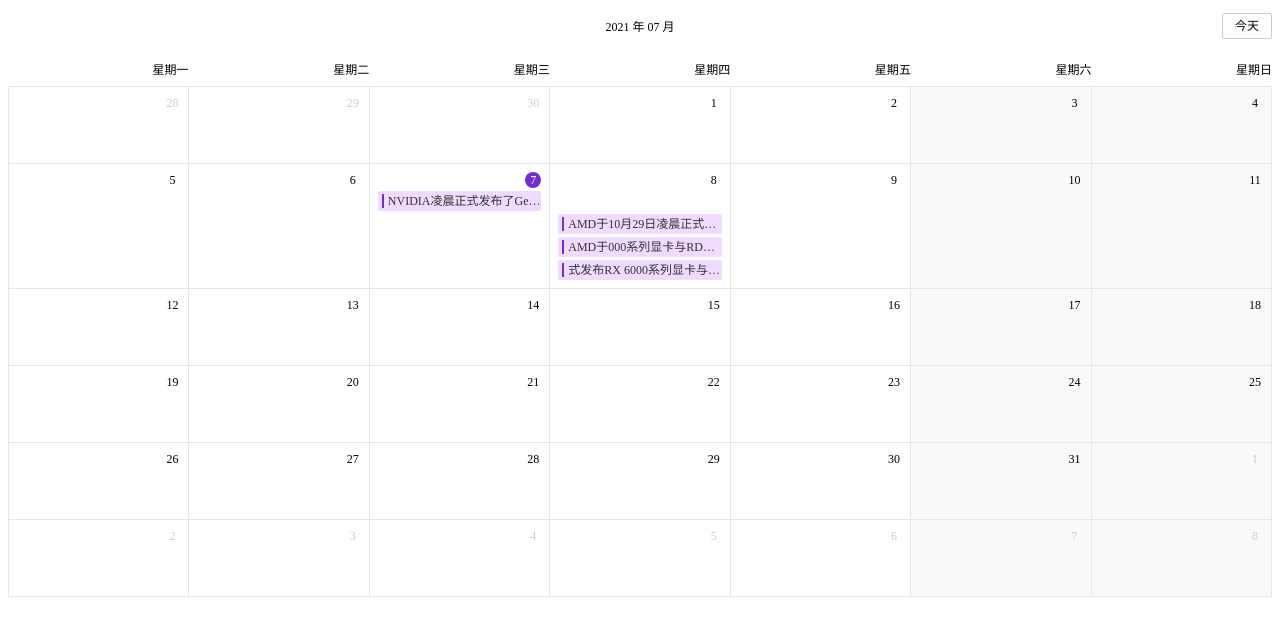
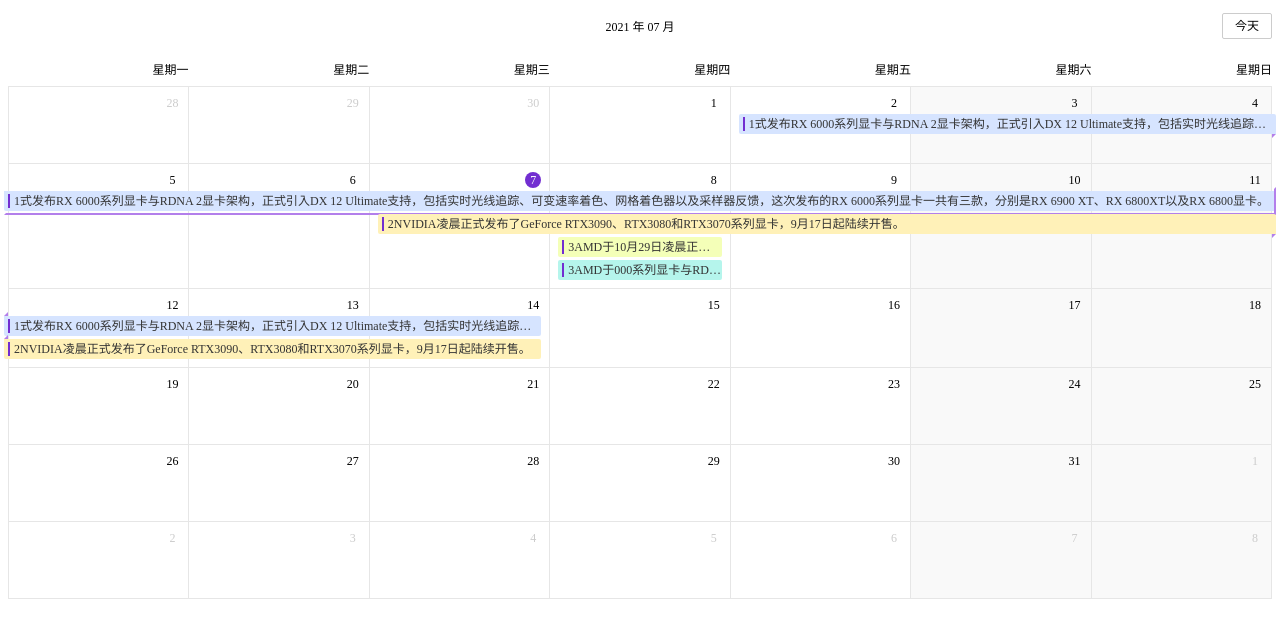
Before and after one commit to haolic/edit-calendar, a React (Vite) app: page / in a window 1280 px wide. Shown: the top 638 px of the page. Built offline with nearby package versions, Linux system fonts and the light colour scheme; a web font is replaced by a local one.

Commit message:
feat: 调整事件条样式

```diff
--- a/src/App.tsx
+++ b/src/App.tsx
@@ -15,23 +15,30 @@
         dayjs().format('YYYY-MM-DD'),
         dayjs().add(7, 'days').format('YYYY-MM-DD'),
       ],
+      color: '#fff1b8',
       title:
-        'NVIDIA凌晨正式发布了GeForce RTX3090、RTX3080和RTX3070系列显卡，9月17日起陆续开售。',
+        '2NVIDIA凌晨正式发布了GeForce RTX3090、RTX3080和RTX3070系列显卡，9月17日起陆续开售。',
     },
     {
       timeRange: dayjs().add(1, 'day').format('YYYY-MM-DD'),
+      color: '#f4ffb8',
       title:
-        'AMD于10月29日凌晨正式发布RX 6000系列显卡与RDNA 2显卡架构，正式引入DX 12 Ultimate支持，包括实时光线追踪、可变速率着色、网格着色器以及采样器反馈，这次发布的RX 6000系列显卡一共有三款，分别是RX 6900 XT、RX 6800XT以及RX 6800显卡。',
+        '3AMD于10月29日凌晨正式发布RX 6000系列显卡与RDNA 2显卡架构，正式引入DX 12 Ultimate支持，包括实时光线追踪、可变速率着色、网格着色器以及采样器反馈，这次发布的RX 6000系列显卡一共有三款，分别是RX 6900 XT、RX 6800XT以及RX 6800显卡。',
     },
     {
       timeRange: dayjs().add(1, 'day').format('YYYY-MM-DD'),
+      color: '#b5f5ec',
       title:
-        'AMD于000系列显卡与RDNA 2显卡架构，正式引入DX 12 Ultimate支持，包括实时光线追踪、可变速率着色、网格着色器以及采样器反馈，这次发布的RX 6000系列显卡一共有三款，分别是RX 6900 XT、RX 6800XT以及RX 6800显卡。',
+        '3AMD于000系列显卡与RDNA 2显卡架构，正式引入DX 12 Ultimate支持，包括实时光线追踪、可变速率着色、网格着色器以及采样器反馈，这次发布的RX 6000系列显卡一共有三款，分别是RX 6900 XT、RX 6800XT以及RX 6800显卡。',
     },
     {
-      timeRange: dayjs().add(1, 'day').format('YYYY-MM-DD'),
+      timeRange: [
+        dayjs().subtract(5, 'days').format('YYYY-MM-DD'),
+        dayjs().add(7, 'days').format('YYYY-MM-DD'),
+      ],
+      color: '#d6e4ff',
       title:
-        '式发布RX 6000系列显卡与RDNA 2显卡架构，正式引入DX 12 Ultimate支持，包括实时光线追踪、可变速率着色、网格着色器以及采样器反馈，这次发布的RX 6000系列显卡一共有三款，分别是RX 6900 XT、RX 6800XT以及RX 6800显卡。',
+        '1式发布RX 6000系列显卡与RDNA 2显卡架构，正式引入DX 12 Ultimate支持，包括实时光线追踪、可变速率着色、网格着色器以及采样器反馈，这次发布的RX 6000系列显卡一共有三款，分别是RX 6900 XT、RX 6800XT以及RX 6800显卡。',
     },
   ];
 
--- a/src/components/date-cell/index.less
+++ b/src/components/date-cell/index.less
@@ -13,7 +13,6 @@
   border-left: @border;
   border-top: @border;
   transition: background 0.25s;
-  padding: 8px;
   position: relative;
   width: 0px;
   &:last-child {
@@ -79,7 +78,8 @@
   text-overflow: ellipsis;
 }
 
-.hlc-event-start {
+.hlc-event-first-day,
+.hlc-event-week-first-day {
   background-color: var(--purple-2);
   border-radius: 2px;
   position: relative;
@@ -94,4 +94,31 @@
     margin: 0 4px;
     background-color: var(--main-color);
   }
+  &.hlc-event-last-day {
+    width: 100%;
+  }
+  &.hlc-event-need-break {
+    border-bottom-right-radius: 0;
+    &::after {
+      content: '';
+      position: absolute;
+      bottom: -4px;
+      right: 0px;
+      border: 2px solid var(--purple-4);
+      border-bottom-color: transparent;
+      border-right-color: transparent;
+    }
+  }
+  &.hlc-event-need-prev {
+    border-top-left-radius: 0;
+    &::after {
+      content: '';
+      position: absolute;
+      top: -4px;
+      left: 0px;
+      border: 2px solid var(--purple-4);
+      border-left-color: transparent;
+      border-top-color: transparent;
+    }
+  }
 }
--- a/src/components/date-cell/index.tsx
+++ b/src/components/date-cell/index.tsx
@@ -3,7 +3,8 @@
 import classnames from 'classnames';
 import isoWeek from 'dayjs/plugin/isoWeek';
 import { IDateCell } from '@/components/types';
-import computedWidth from '@/utils/computedWidth';
+import computedStyle from '@/utils/computedStyle';
+import { CELL_PADDING } from '@/config/constant';
 
 import './index.less';
 
@@ -18,19 +19,33 @@
     'current-date': date.isSame(dayjs(), 'day'), // 今天
     weekend: day === 0 || day === 6 || day === 7, // 周末
   });
+
   return (
-    <div key={date.format()} className={cls}>
+    <div key={date.format()} className={cls} style={{ padding: CELL_PADDING }}>
       <span className="date-text">{date.format('D')}</span>
-      {events.map((el, idx) => {
-        const { isEventFirstDay } = el;
-        const cls = classnames('hlc-event', {
-          'hlc-event-start': isEventFirstDay,
+      {events.map((eventItem, idx) => {
+        const { isEventFirstDay, title } = eventItem;
+
+        const eventInWeekFirstDay = day === date.startOf('week').day();
+
+        const showThisEventBox = isEventFirstDay || eventInWeekFirstDay;
+        let style = undefined;
+        let extraClassName = undefined;
+        if (showThisEventBox) {
+          const computedStyleObj = computedStyle(eventItem, date);
+          style = computedStyleObj.style;
+          extraClassName = computedStyleObj.classname;
+        }
+        const cls = classnames('hlc-event', extraClassName, {
+          'hlc-event-first-day': isEventFirstDay,
+          'hlc-event-week-first-day': eventInWeekFirstDay,
         });
-        const width = computedWidth(el);
+
         return (
-          <div key={idx} className={cls} style={{ width }}>
-            {isEventFirstDay && (
-              <div className="hlc-event-text">{el.title || '未命名'}</div>
+          <div key={idx} className={cls} style={style}>
+            {/* 事件起始日期或不是起始日期，但是在每周第一天里需要显示title */}
+            {showThisEventBox && (
+              <div className="hlc-event-text">{title || '未命名事件'}</div>
             )}
           </div>
         );
--- a/src/components/datepanel/index.tsx
+++ b/src/components/datepanel/index.tsx
@@ -1,5 +1,6 @@
 import React, { useEffect, useState } from 'react';
 import chunk from 'lodash/chunk';
+import dayjs from 'dayjs';
 import DateCell from '../date-cell';
 import { IDatepanel, DateCellItem } from '@/components/types';
 import dateInfoGen from '@/utils/dateInfoGen';
@@ -15,8 +16,23 @@
   useEffect(() => {
     const startDate = value.startOf('month').startOf('week');
     const endDate = startDate.add(42, 'days');
-
-    const arr = dateInfoGen(startDate, endDate, eventList);
+    const sortedEventList = eventList.sort((a, b) => {
+      console.log(a, b);
+      let _a = a.timeRange;
+      let _b = b.timeRange;
+      if (Array.isArray(a.timeRange)) {
+        _a = a.timeRange[0];
+      }
+      if (Array.isArray(b.timeRange)) {
+        _b = b.timeRange[0];
+      }
+      if (dayjs(_a as string).isAfter(dayjs(_b as string))) {
+        return 0;
+      } else {
+        return -1;
+      }
+    });
+    const arr = dateInfoGen(startDate, endDate, sortedEventList);
     setAllDate(chunk(arr, 7));
   }, [value, eventList, firstDayOfWeek]);
 
--- /dev/null
+++ b/src/config/constant.ts
@@ -0,0 +1 @@
+export const CELL_PADDING = 8;
--- /dev/null
+++ b/src/utils/computedStyle.ts
@@ -0,0 +1,84 @@
+import React from 'react';
+import { IEventItem } from '@/components/types';
+import dayjs, { Dayjs } from 'dayjs';
+import { CELL_PADDING } from '@/config/constant';
+
+const computedStyle = (
+  cell: IEventItem,
+  date: Dayjs
+): {
+  style?: React.CSSProperties;
+  classname?: string;
+} => {
+  const { timeRange } = cell;
+  if (Array.isArray(timeRange)) {
+    // 区间事件
+    const [start, end] = timeRange;
+    const thisWeek = date.endOf('week');
+    const endDayjs = dayjs(end);
+    const startDayjs = dayjs(start);
+    let classnameStr = '';
+    if (endDayjs.isAfter(thisWeek)) {
+      // 事件条需要换行，本行事件长度需要填充满本周最后一天。
+      const throughNum = thisWeek.diff(date, 'days');
+
+      /**
+       * throughNum为事件条需要跨越的日期个数，
+       * CELL_PADDING为日期格的padding大小，
+       * 2 * throughNum + 1是所有跨越的padding的宽度，
+       * 最后的加的throughNum为跨越的日起格边框宽度。
+       * 最后加5为模拟折角效果需要延伸的长度。
+       */
+      let widthStr = `calc(${throughNum + 1}00% + ${
+        CELL_PADDING * (2 * throughNum + 1) + throughNum + 5
+      }px)`;
+      classnameStr = 'hlc-event-need-break';
+
+      const styleObj: { style: React.CSSProperties; classname: string } = {
+        style: {
+          width: widthStr,
+          backgroundColor: cell.color,
+        },
+        classname: classnameStr,
+      };
+      if (startDayjs.isBefore(date)) {
+        // 需要折行且需要承接上一行
+        console.log(throughNum)
+        classnameStr += ' hlc-event-need-prev';
+
+        widthStr = `calc(${throughNum + 1}00% + ${
+          CELL_PADDING * (2 * (throughNum + 1)) + throughNum + 10
+        }px)`;
+
+        styleObj.classname = classnameStr;
+        styleObj.style.width = widthStr;
+        styleObj.style.transform = 'translateX(-13px)';
+      }
+      return styleObj;
+    } else {
+      // 事件不需要换行
+      const throughNum = endDayjs.diff(date, 'days');
+
+      // 计算逻辑一部分同上，最后加offset为需要往前移动5（折角需要5px） + CELL_PADDING像素充满第一个格，(2 * throughNum)不需要加1是因为不需要加最后一个padding。
+      const offset = 5 + CELL_PADDING;
+      const widthStr = `calc(${throughNum + 1}00% + ${
+        CELL_PADDING * (2 * throughNum) + throughNum + offset
+      }px)`;
+      return {
+        style: {
+          width: widthStr,
+          transform: `translateX(-${offset}px)`,
+          backgroundColor: cell.color,
+        },
+        classname: 'hlc-event-need-prev',
+      };
+    }
+  } else {
+    return {
+      style: { width: 'calc(100%)', backgroundColor: cell.color },
+      classname: '',
+    };
+  }
+};
+
+export default computedStyle;
--- a/src/utils/computedWidth.ts
+++ /dev/null
@@ -1,7 +0,0 @@
-import { IEventItem } from '@/components/types';
-
-const computedWidth = (cell: IEventItem) => {
-  return 'calc(100%)';
-};
-
-export default computedWidth;
```
